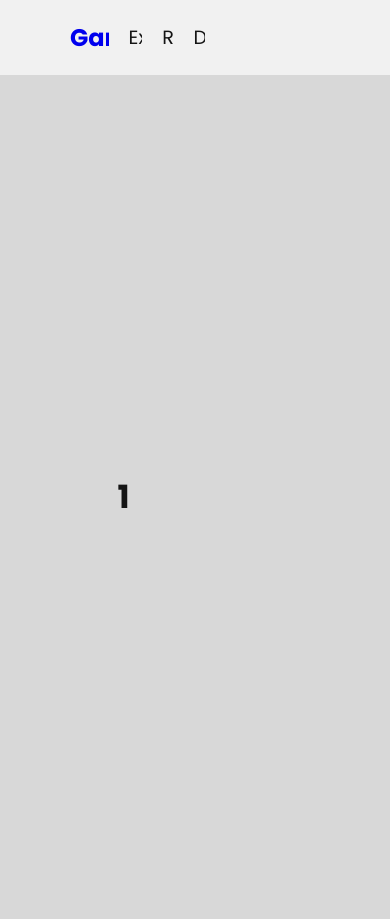
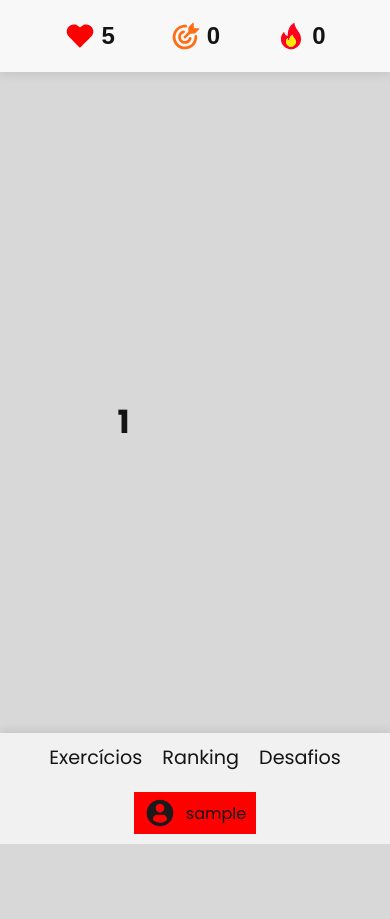
Before and after one commit to marcosantonioh/teste2, a Django app: page /exercicios/exercicios/1/ in a window 390 px wide. After the commit the page ends 844 px from the top, so only its background shows below. Run offline with Django 5.2, Linux system fonts and the light colour scheme; the visitor is signed in with stand-in values (Sample User, id 1); data comes from the database, SQL or seed files in the repository; data that the repository does not hold is empty; some web fonts are replaced.

Commit message:
start responsive

```diff
--- a/core/settings.py
+++ b/core/settings.py
@@ -42,6 +42,7 @@ INSTALLED_APPS = [
     'apps.usuarios',
     'apps.ranking',
     'apps.desafios',
+    'livereload',
 ]
 
 MIDDLEWARE = [
@@ -52,6 +53,7 @@ MIDDLEWARE = [
     'django.contrib.auth.middleware.AuthenticationMiddleware',
     'django.contrib.messages.middleware.MessageMiddleware',
     'django.middleware.clickjacking.XFrameOptionsMiddleware',
+    'livereload.middleware.LiveReloadScript'
 ]
 
 ROOT_URLCONF = 'core.urls'
--- a/core/urls.py
+++ b/core/urls.py
@@ -1,12 +1,14 @@
 from django.contrib import admin
 from django.urls import path, include
 from django.views.generic.base import RedirectView
+from apps.usuarios import views
 
 urlpatterns = [
     path('admin/', admin.site.urls),
-    path('usuarios', include("apps.usuarios.urls")),
+    path('usuarios/', include("apps.usuarios.urls")),
     path("exercicios/", include("apps.exercicios.urls",)),
     path("desafios/", include("apps.desafios.urls",)),
     path("ranking/", include("apps.ranking.urls")),
-    path('', include('apps.usuarios.urls')),
+    path("", views.login_usuario , name="login_usuario" )
+    # path('', include('apps.usuarios.urls')),
 ]
--- a/static/js/dropdown.js
+++ b/static/js/dropdown.js
@@ -1,14 +1,17 @@
-// Função para alternar a visibilidade do dropdown
 function toggleDropdown() {
-    const dropdownMenu = document.querySelector('.dropdown-menu');
-    dropdownMenu.classList.toggle('show');
+  document.getElementById("dropdownMenu").classList.toggle("show");
 }
 
-// Fecha o dropdown se clicar fora da área do usuário
-document.addEventListener('click', function(event) {
-    const userDropdown = document.querySelector('.user-dropdown');
-    const dropdownMenu = document.querySelector('.dropdown-menu');
-    if (!userDropdown.contains(event.target)) {
-        dropdownMenu.classList.remove('show');
-    }
+// Fecha o menu ao clicar fora dele
+document.addEventListener("click", function (event) {
+  var dropdown = document.getElementById("dropdownMenu");
+  var userDiv = document.querySelector(".user");
+  if (!userDiv.contains(event.target)) {
+    dropdown.classList.remove("show");
+  }
 });
+
+
+function toggleMenu() {
+  document.querySelector(".box-links").classList.toggle("active");
+}
--- a/static/style/navbar.css
+++ b/static/style/navbar.css
@@ -5,20 +5,20 @@ body {
   color: #141414;
 }
 
-.navbar{
+.navbar {
   display: flex;
   background-color: rgb(241, 241, 241);
   justify-content: space-between;
   align-items: center;
-  gap: 20px ;
+  gap: 20px;
   padding: 20px 70px;
 }
 
-.navbar a{
+.navbar a {
   text-decoration: none;
 }
 
-.logo{
+.logo {
   display: flex;
   gap: 10px;
   align-items: center;
@@ -28,18 +28,18 @@ body {
   cursor: pointer;
 }
 
-.logo a{
+.logo a {
   text-decoration: none;
 }
 
-.box-links{
+.box-links {
   display: flex;
   gap: 20px;
 
-  & li{
+  & li {
     list-style: none;
 
-    & a{
+    & a {
       text-decoration: none;
       color: #141414;
       font-size: 1.2rem;
@@ -47,8 +47,7 @@ body {
   }
 }
 
-
-.user-profile{
+.user-profile {
   display: flex;
   gap: 30px;
   align-items: center;
@@ -58,7 +57,14 @@ body {
   cursor: pointer;
   text-align: center;
 
-  & .user-stats{
+  & a {
+    text-decoration: none;
+    color: #141414;
+    font-size: 1rem;
+  }
+}
+
+.user-stats {
   display: flex;
   gap: 40px;
   align-items: center;
@@ -68,20 +74,20 @@ body {
   cursor: pointer;
   text-align: center;
 
-    & p{
+  & p {
     font-family: Arial, Helvetica, sans-serif;
     font-size: 1.5em;
     font-weight: bold;
   }
 
-    & img{
+  & img {
     width: 1.5em;
   }
 
-    & .group{
+  & .group {
     display: flex;
     /* background-color: rgb(143, 115, 79); */
-      flex-direction:row;
+    flex-direction: row;
     gap: 5px;
     align-items: center;
     text-decoration: none;
@@ -89,22 +95,29 @@ body {
     font-size: 1rem;
     text-align: center;
   }
-
+}
+.dropdown {
+  position: relative;
+  display: inline-block;
+  cursor: pointer;
 }
 
-  & a{
-    text-decoration: none;
-    color: #141414;
-    font-size: 1rem;
-  }
+.dropdown-menu {
+  display: none;
+  position: absolute;
+  width: 150%;
+  right: 0;
+  top: 50px;
+  background-color: red;
+  padding: 10px;
 }
 
-.user-dropdown {
-  position: relative;
-  display: inline-block;
+.dropdown-menu.show {
+  display: block;
 }
 
-.user{
+.user {
+  background-color: red;
   cursor: pointer;
   display: flex;
   align-items: center;
@@ -114,7 +127,7 @@ body {
   /* background-color: aqua; */
   padding: 5px 10px;
 
-  & img{
+  & img {
     width: 2em;
   }
 
@@ -123,34 +136,82 @@ body {
   }
 }
 
-/* Menu do dropdown - inicialmente escondido */
-.dropdown-menu {
-  display: none;
-  position: absolute;
-  top: 100%;
-  left: 0;
-  min-width: 160px;
-  background-color: #fff;
-  border: 1px solid #ccc;
-  border-radius: 4px;
-  box-shadow: 0 8px 16px rgba(0, 0, 0, 0.2);
-  z-index: 1;
+.option {
+  display: flex;
+  width: 100%;
+  padding: 10px 0;
+  background-color: aquamarine;
+  /* margin: 0; */
+  align-items: center;
+  justify-content: space-between;
+  gap: 30px;
 }
 
-/* Estilo para o item de logout */
-.dropdown-menu .dropdown-item {
-  padding: 8px 16px;
-  color: #000;
-  text-decoration: none;
-  display: block;
+.option img {
+  background-color: rgb(127, 202, 77);
+  width: 2em;
 }
 
-/* Mudança de cor do item de logout quando o mouse passa por cima */
-.dropdown-menu .dropdown-item:hover {
-  background-color: #f1f1f1;
+.option a {
+  text-decoration: none;
+  color: #333;
 }
 
-/* Exibe o menu quando a classe 'show' é adicionada */
-.dropdown-menu.show {
-  display: block;
+.option:hover {
+  background: #f0f0f0;
+  /* border-radius: 5px; */
 }
+
+.menu-toggle {
+  display: none;
+  font-size: 2rem;
+  cursor: pointer;
+}
+
+@media (max-width: 768px) {
+  /* NAVBAR INFERIOR */
+  .navbar {
+    position: fixed;
+    bottom: 0;
+    left: 0;
+    width: 100%;
+    background-color: rgb(241, 241, 241);
+    display: flex;
+    flex-direction: column;
+    justify-content: space-around;
+    align-items: center;
+    padding: 10px 0;
+    box-shadow: 0 -2px 10px rgba(0, 0, 0, 0.1);
+
+    & .logo {
+      display: none;
+    }
+  }
+
+  /* NAVBAR SUPERIOR */
+  .user-stats {
+    position: fixed;
+    top: 0;
+    left: 0;
+    width: 100%;
+    background-color: rgb(248, 248, 248); /* Cor de fundo visível */
+    display: flex;
+    gap: 15px;
+    justify-content: center;
+    align-items: center;
+    /* flex-direction: column; */
+    /* padding: 20px 0; */
+    box-shadow: 0 2px 10px rgba(0, 0, 0, 0.1);
+    z-index: 1000;
+    padding: calc(20px + env(safe-area-inset-top)) 0;
+
+    & .group {
+      /* background-color: rgb(143, 115, 79); */
+      padding: 0px 20px;
+
+      & img {
+        width: 2em;
+      }
+    }
+  }
+}
--- a/templates/navbar.html
+++ b/templates/navbar.html
@@ -18,6 +18,10 @@
         <a href="{% url 'exercicios:main' %}"><h1>GameLoops</h1></a>
       </div>
 
+      <div class="menu-toggle" onclick="toggleMenu()">
+        <i class="bx bx-menu"></i>
+      </div>
+
       <ul class="box-links">
         <li><a href="{% url 'exercicios:modulos' %}">Exercícios</a></li>
         <li><a href="{% url 'ranking:ranking' %}">Ranking</a></li>
@@ -26,31 +30,47 @@
 
       <div class="user-profile">
         <div class="user-stats">
-            <div class="group"><img src="{% static 'img/heart.svg' %}"><p>{{ perfil.vidas }}</p></div>
-            <div class="group"><img src="{% static 'img/alvo.svg' %}"><p>{{ perfil.pontos }}</p></div>
-            <div class="group"><img src="{% static 'img/fire.svg' %}"> <p>{{ perfil.sequencia_dias }}</p></div>
+          <div class="group">
+            <img src="{% static 'img/heart.svg' %}" />
+            <p>{{ perfil.vidas }}</p>
+          </div>
+          <div class="group">
+            <img src="{% static 'img/alvo.svg' %}" />
+            <p>{{ perfil.pontos }}</p>
+          </div>
+          <div class="group">
+            <img src="{% static 'img/fire.svg' %}" />
+            <p>{{ perfil.sequencia_dias }}</p>
+          </div>
         </div>
 
-          <div class="user-dropdown">
+        <div class="dropdown">
           <!-- Exibe a imagem e o nome do usuário -->
           <div class="user" onclick="toggleDropdown()">
-                <img src="{% static 'img/user.svg' %}" alt="Usuário">
+            <img src="{% static 'img/user.svg' %}" alt="Usuário" />
             <span>{{ user.username }}</span>
           </div>
 
-            <!-- Menu dropdown (exibido ao clicar) -->
-            <div class="dropdown-menu">
-                <a href="{% url 'usuarios:logout_usuario' %}" class="dropdown-item">Logout</a>
+          <div class="dropdown-menu" id="dropdownMenu">
+            <div class="option">
+              <img src="{% static 'img/user.svg' %}" alt="" />
+              <a href="{% url 'usuarios:logout_usuario' %}">Configurações</a>
+            </div>
+            <div class="option">
+              <img src="{% static 'img/user.svg' %}" alt="" />
+              <a href="{% url 'usuarios:logout_usuario' %}">Ajuda</a>
+            </div>
+            <div class="option">
+              <img src="{% static 'img/user.svg' %}" alt="" />
+              <a href="{% url 'usuarios:logout_usuario' %}">Logout</a>
             </div>
           </div>
-
+        </div>
       </div>
     </nav>
 
     <div class="content">{% block content %} {% endblock %}</div>
 
-
     <script src="{% static 'js/dropdown.js' %}"></script>
   </body>
-
 </html>
```
Also changed, not shown: apps/exercicios/templates/exercicios/modulos.html (+33 -0 lines), static/style/partials/exercicios/modulos.css (+49 -9 lines), static/img/bola_cristal.svg (added). Lines whose indentation alone changed are shown as unchanged.
